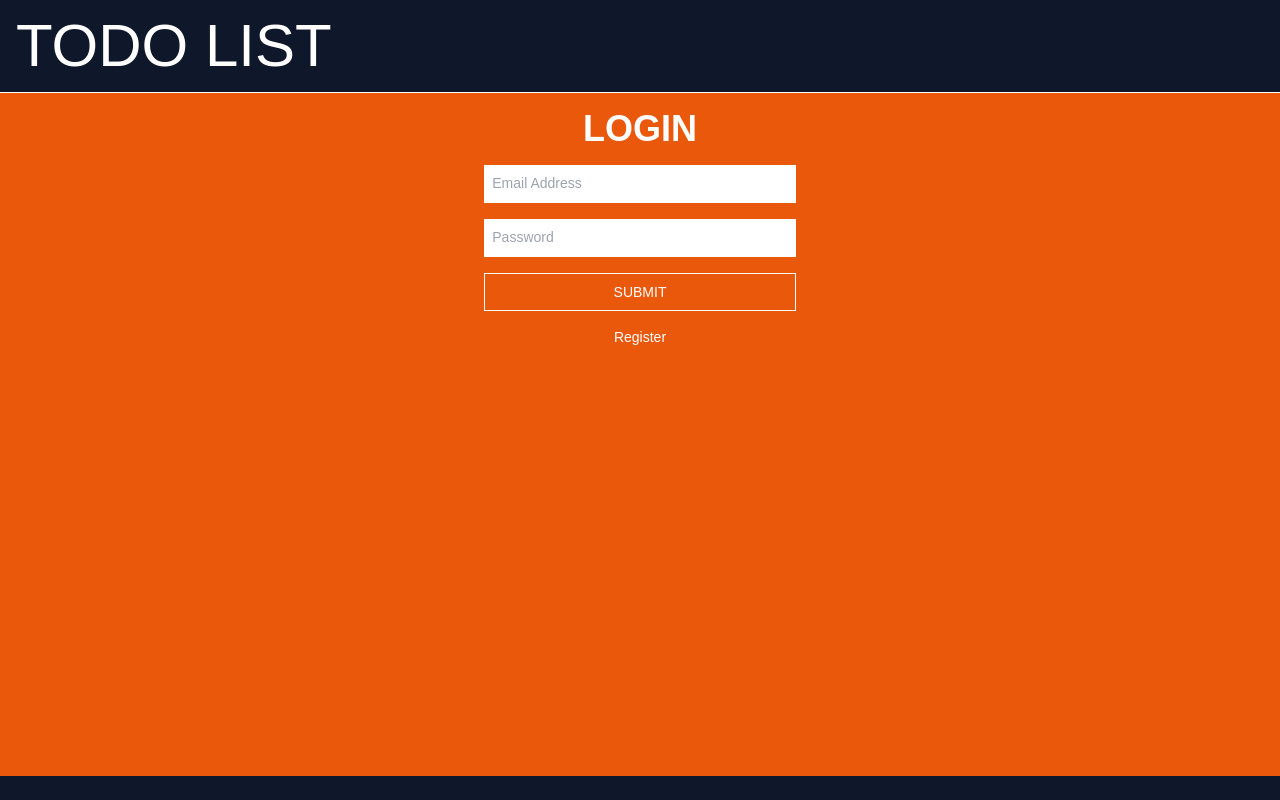
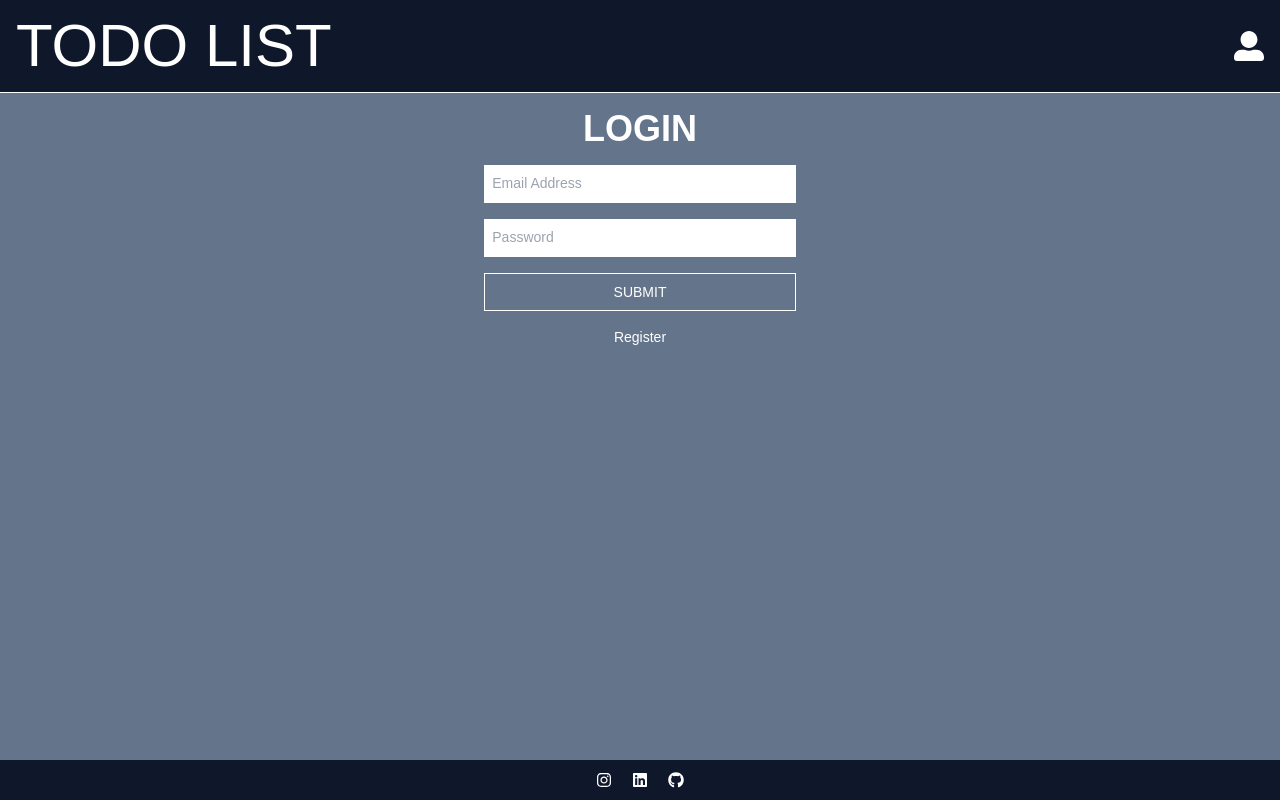
Before and after one commit to Ethemkizilyer/crud-app, a Next.js app: page / in a window 1280 px wide. Built offline with nearby package versions, Linux system fonts and the light colour scheme; no server answers.

Commit message:
feat: react-icons added

```diff
--- a/app/layout.jsx
+++ b/app/layout.jsx
@@ -3,17 +3,16 @@ import Footer from "../components/Footer";
 import Header from "../components/Header";
 import { AuthProvider } from "../context/AuthContext";
 import "../styles/globals.css";
-import Head from "./head";
+
 
 export default function RootLayout({ children }) {
   return (
     <html>
-      <Head/>
-      <body>
+            <body>
         <AuthProvider>
           <div className="flex flex-col min-h-screen relative bg-slate-900 text-white">
             <Header/>
-            <main className="flex-1 flex flex-col p-4 bg-orange-600">
+            <main className="flex-1 flex flex-col p-4 bg-slate-500">
               {children}
             </main>
             <Footer/>
--- a/components/Footer.jsx
+++ b/components/Footer.jsx
@@ -1,13 +1,19 @@
 import React from "react";
+import { FaInstagram, FaLinkedin, FaGithub } from "react-icons/fa";
+
 
 export default function Footer() {
   return (
     <div className="flex justify-center items-center gap-5 py-3">
-      <a href="#">
-        <i className="fa-brands fa-instagram duration-300 hover:opacity-30 cursor-pointer"></i>
+      <a href="#" target="_blank">
+        <FaInstagram className="duration-300 hover:opacity-30 cursor-pointer" />
       </a>
-      <i className="fa-brands fa-linkedin duration-300 hover:opacity-30 cursor-pointer"></i>
-      <i className="fa-brands fa-github-alt duration-300 hover:opacity-30 cursor-pointer"></i>
+      <a href="https://www.linkedin.com/in/ethem-kizilyer/" target="_blank">
+        <FaLinkedin className="duration-300 hover:opacity-30 cursor-pointer" />
+      </a>
+      <a href="https://github.com/Ethemkizilyer" target="_blank">
+        <FaGithub className="duration-300 hover:opacity-30 cursor-pointer" />
+      </a>
     </div>
   );
 }
--- a/components/Header.jsx
+++ b/components/Header.jsx
@@ -1,6 +1,7 @@
 "use client"
 import React, { useEffect, useState } from "react";
 import Modal from "./Modal";
+import { FaUserAlt } from 'react-icons/fa';
 
 export default function Header() {
   const [openModal, setOpenModal] = useState(false);
@@ -10,10 +11,11 @@ console.log(openModal);
       {openModal && <Modal setOpenModal={setOpenModal} />}
       <div className="sticky top-0 w-full left-0 bg-inherit flex items-center justify-between p-4 border-b border-solid border-white">
         <h1 className="text-3xl select-none sm:text-6xl">TODO LIST</h1>
-        <i
+        <FaUserAlt
           onClick={() => setOpenModal(!openModal)}
-          className="fa-solid fa-user text-xl duration-300 hover:opacity-40 cursor-pointer sm:text-3xl"
-        ></i>
+          className="text-4xl duration-300 hover:opacity-40 cursor-pointer sm:text-3xl"
+        />
+
       </div>
     </>
   );
--- a/components/Login.jsx
+++ b/components/Login.jsx
@@ -4,7 +4,7 @@ import { AuthContext } from "../context/AuthContext";
 export default function Login() {
   const [email, setEmail] = useState("");
   const [password, setPassword] = useState("");
-  const [error, setError] = useState(null);
+  const [error, setError] = useState("");
   const [isLoggingIn, setIsLoggingIn] = useState(true);
 
   const { login, signup, currentUser } = useContext(AuthContext);
@@ -47,7 +47,7 @@ export default function Login() {
       <input
         value={password}
         onChange={(e) => setPassword(e.target.value)}
-        type="text"
+        type="password"
         placeholder="Password"
         className="outline-none text-slate-900 p-2 w-full max-w-[40ch] duration-300 border-b-2 border-solid border-white focus:border-cyan-300"
       />
--- a/components/Modal.jsx
+++ b/components/Modal.jsx
@@ -17,13 +17,13 @@ export default function Modal({ setOpenModal }) {
           className="fa-solid fa-xmark duration-300 hover:rotate-90 text-lg sm:text-3xl cursor-pointer"
         ></i>
       </div>
-      <div className="p-4 flex flex-col gap-3">
+      <div className="p-4 flex justify-end">
         <h2
           onClick={() => {
             logout();
             setOpenModal(false);
           }}
-          className="select-none duration-300 hover:pl-2 cursor-pointer"
+          className="select-none  duration-300 hover:p-2 cursor-pointer bg-red-500"
         >
           Logout
         </h2>
--- a/components/TodoCard.jsx
+++ b/components/TodoCard.jsx
@@ -1,4 +1,5 @@
 import React from "react";
+
 
 export default function TodoCard(props) {
   const {
@@ -13,7 +14,7 @@ export default function TodoCard(props) {
   } = props;
 
   return (
-    <div className="p-2 relative sm:p-3 border flex items-stretch border-white border-solid ">
+    <div className="p-2 relative sm:p-3 border flex items-stretch border-white border-solid  ">
       <div className="flex-1 flex">
         {!(edit === todoKey) ? (
           <>{children}</>
--- a/components/userDashboard.jsx
+++ b/components/userDashboard.jsx
@@ -4,10 +4,12 @@ import TodoCard from "./TodoCard";
 import { doc, setDoc, deleteField } from "firebase/firestore";
 import { db } from "../firebase";
 import useFetchTodos from "../hooks/fetchTodos";
+import { FaSpinner } from "react-icons/fa";
+
 
 export default function UserDashboard() {
   const { userInfo, currentUser } = useContext(AuthContext);
-  const [edit, setEdit] = useState(null);
+  const [edit, setEdit] = useState("");
   const [todo, setTodo] = useState("");
   const [edittedValue, setEdittedValue] = useState("");
 
@@ -108,7 +110,7 @@ export default function UserDashboard() {
       </div>
       {loading && (
         <div className="flex-1 grid place-items-center">
-          <i className="fa-solid fa-spinner animate-spin text-6xl"></i>
+          <FaSpinner className="animate-spin text-6xl" />
         </div>
       )}
       {!loading && (
--- a/context/AuthContext.jsx
+++ b/context/AuthContext.jsx
@@ -16,7 +16,7 @@ const AuthContext = createContext();
 // }
 
 function AuthProvider({ children }) {
-  const [currentUser, setCurrentUser] = useState(null);
+  const [currentUser, setCurrentUser] = useState("");
   const [loading, setLoading] = useState(true);
 
   function signup(email, password) {
--- a/hooks/fetchTodos.jsx
+++ b/hooks/fetchTodos.jsx
@@ -5,8 +5,8 @@ import { db } from "../firebase";
 
 export default function useFetchTodos() {
   const [loading, setLoading] = useState(true);
-  const [error, setError] = useState(null);
-  const [todos, setTodos] = useState(null);
+  const [error, setError] = useState("");
+  const [todos, setTodos] = useState("");
 
   const { currentUser } = useContext(AuthContext);
 
--- a/package.json
+++ b/package.json
@@ -18,7 +18,8 @@
     "next": "13.1.1",
     "postcss-preset-env": "^7.8.3",
     "react": "18.2.0",
-    "react-dom": "18.2.0"
+    "react-dom": "18.2.0",
+    "react-icons": "^4.7.1"
   },
   "devDependencies": {
     "autoprefixer": "^10.4.13",
```
Also changed, not shown: styles/globals.css (line endings or trailing spaces), 1 other file (tests, documents, lock files or other folders).
